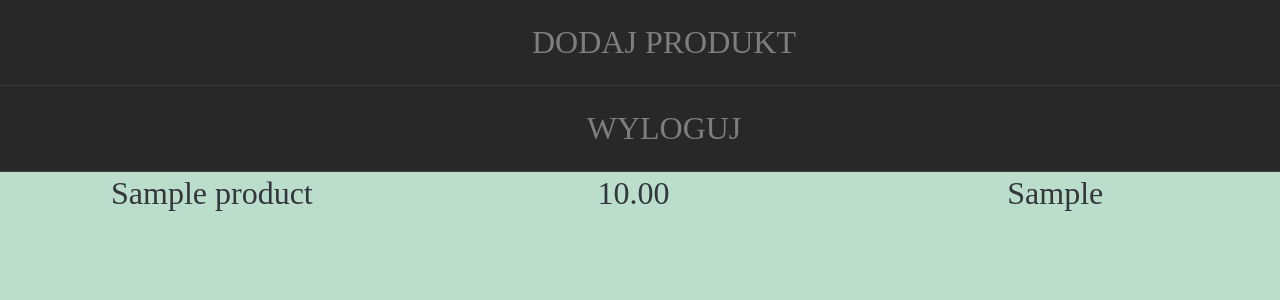
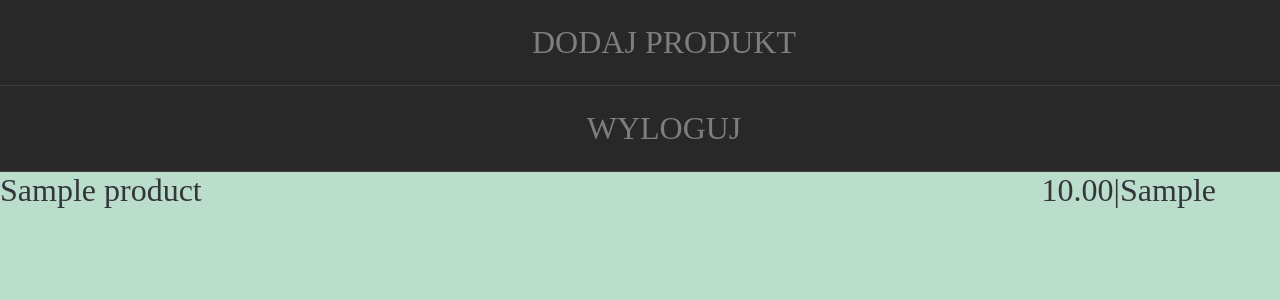
Before and after one commit to d-g-code/django_price_app, a Django app: template product_price/templates/product_price/product.html in a window 1280 px wide; the page is wider, and only the part inside the window is pictured. Shown: the top 300 px of that part. Run offline with Django 3.2, Linux system fonts and the light colour scheme; the template is opened without the code that fills it: values that come from a table or form of the project are taken from there, others are empty; a user stored in the database is signed in; tables that the repository leaves empty hold one stand-in row (values such as "Sample post").

Commit message:
change conception from tatble to div, and set resposive value

```diff
--- a/product_price/models.py
+++ b/product_price/models.py
@@ -2,7 +2,7 @@ from django.db import models
 
 
 class Product(models.Model):
-    name = models.CharField(max_length=50)
+    name = models.CharField(max_length=20)
     price = models.DecimalField(max_digits=5, decimal_places=2, default='')
     store = models.CharField(max_length=20, default='')
 
--- a/product_price/static/product_price/style.css
+++ b/product_price/static/product_price/style.css
@@ -57,14 +57,20 @@ body {
     margin: 0;
     padding: 0;
 }
-table {
-    width: 99%;
-    margin: 0;
-    padding: 0px;
-    border: 0;
-    text-align: left;
+.container {
+    width: 100%;
+    float: left;
 }
-td {
-    width: 33%;
-    text-align: center;
+.d_product {
+    width: 72%;
+    float: left;
 }
+.d_price {
+    width: 15%;
+    float: left;
+    text-align: right;
+}
+.d_store {
+    width: 12%;
+    float: left;
+}
--- a/product_price/templates/product_price/product.html
+++ b/product_price/templates/product_price/product.html
@@ -1,19 +1,17 @@
 {% extends "product_price/layout.html" %}
 
-    <title>Index_info</title>
+    <title>Products</title>
 
 {% block content %}
 
-            <table>
                 {% if all_products %}
                 {% for product in all_products %}
-                <tr>
-                    <td>{{ product }}</td>
-                    <td>{{ product.price }}</td>
-                    <td>{{ product.store }}</td>
-                </tr>
+                <div class="container">
+                    <div class="d_product">{{ product }}</div>
+                    <div class="d_price">{{ product.price }}</div>
+                    <div class="d_store">|{{ product.store }}</div>
+                </div>
                 {% endfor %}
                 {% endif %}
-            </table>
 
 {% endblock content %}
```
